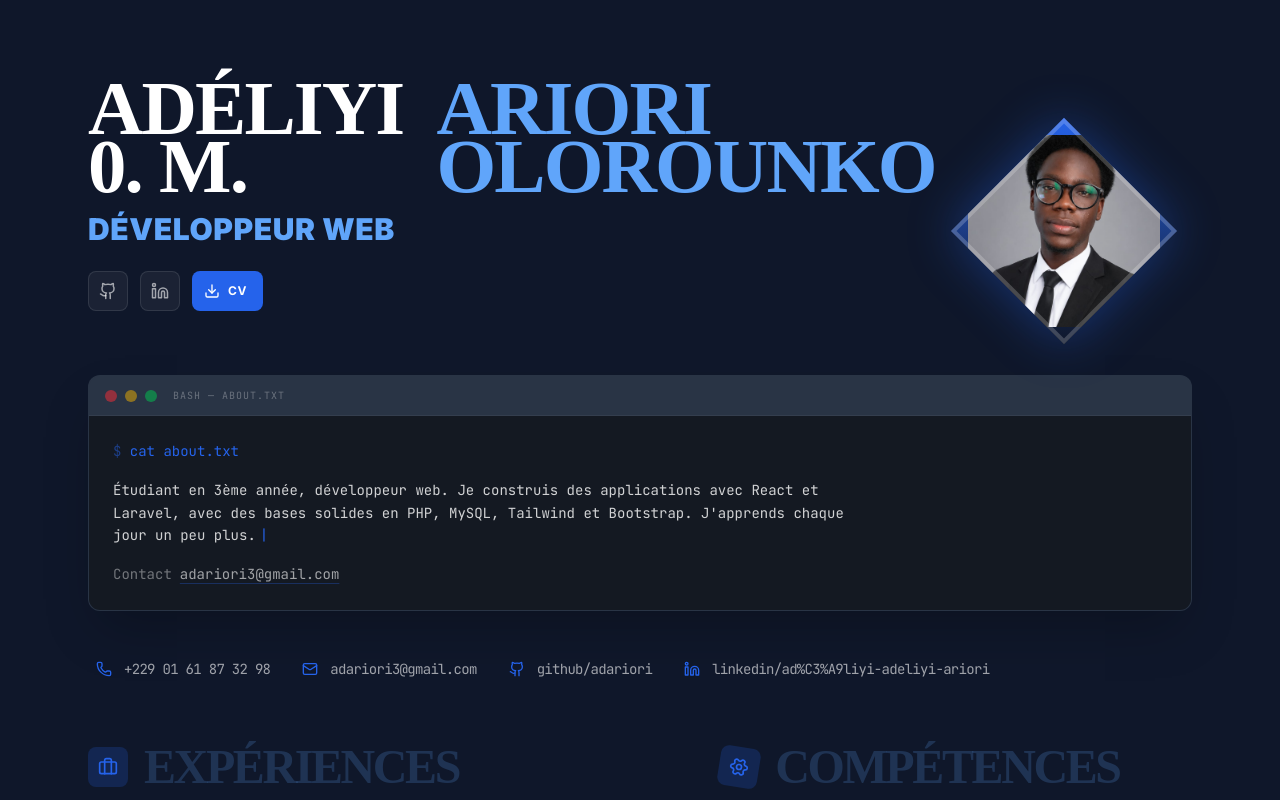
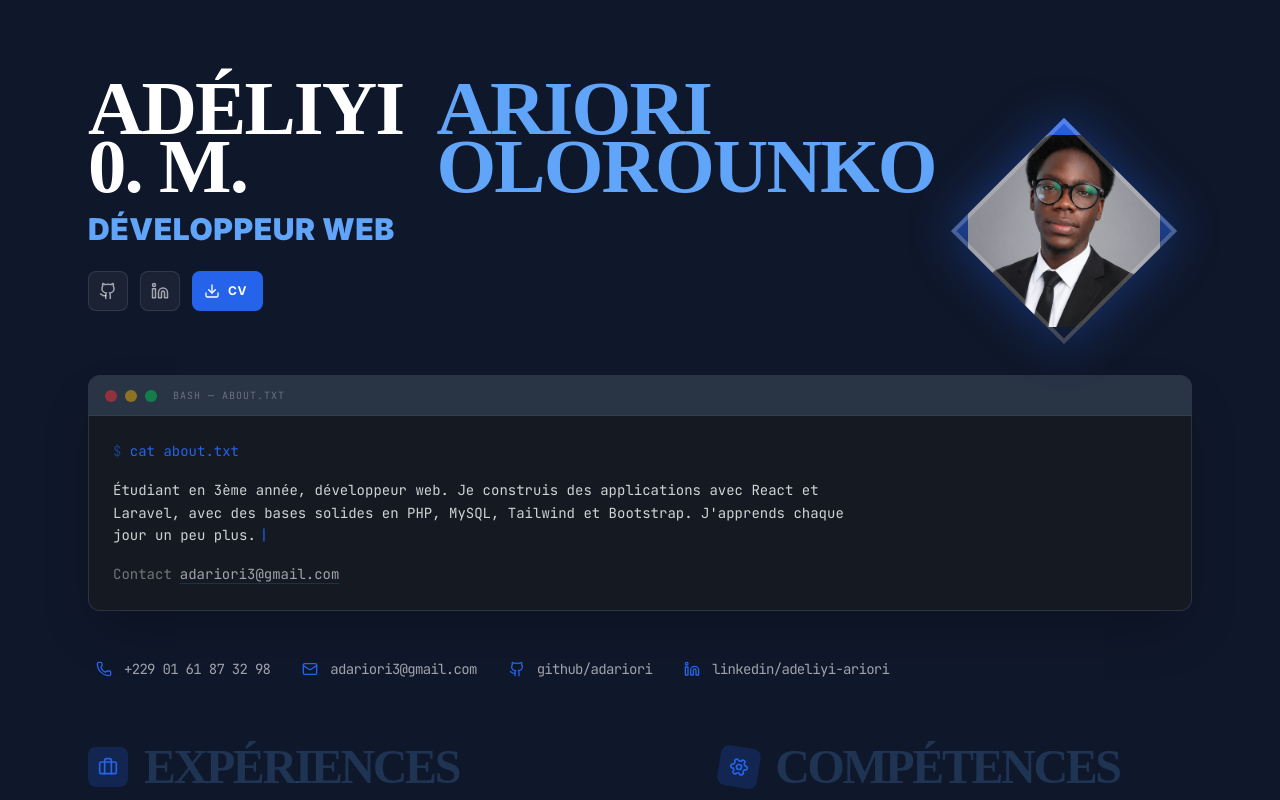
Before and after one commit to adariori/Portefolio, a React (Vite) app: page / in a window 1280 px wide. Shown: the top 800 px of the page. Built offline with nearby package versions, Linux system fonts and the light colour scheme; no server answers; a web font is replaced by a local one.

Commit message:
Corrige l'URL LinkedIn

```diff
--- a/src/data.ts
+++ b/src/data.ts
@@ -9,7 +9,7 @@ export const PROFILE = {
     phone: "+229 01 61 87 32 98",
     email: "adariori3@gmail.com",
     github: "adariori",
-    linkedin: "ad%C3%A9liyi-adeliyi-ariori",
+    linkedin: "adeliyi-ariori",
     footerEmail: "adariori3@gmail.com"
   },
   /** Path to the CV file served from /public — see cv.pdf. */
```
